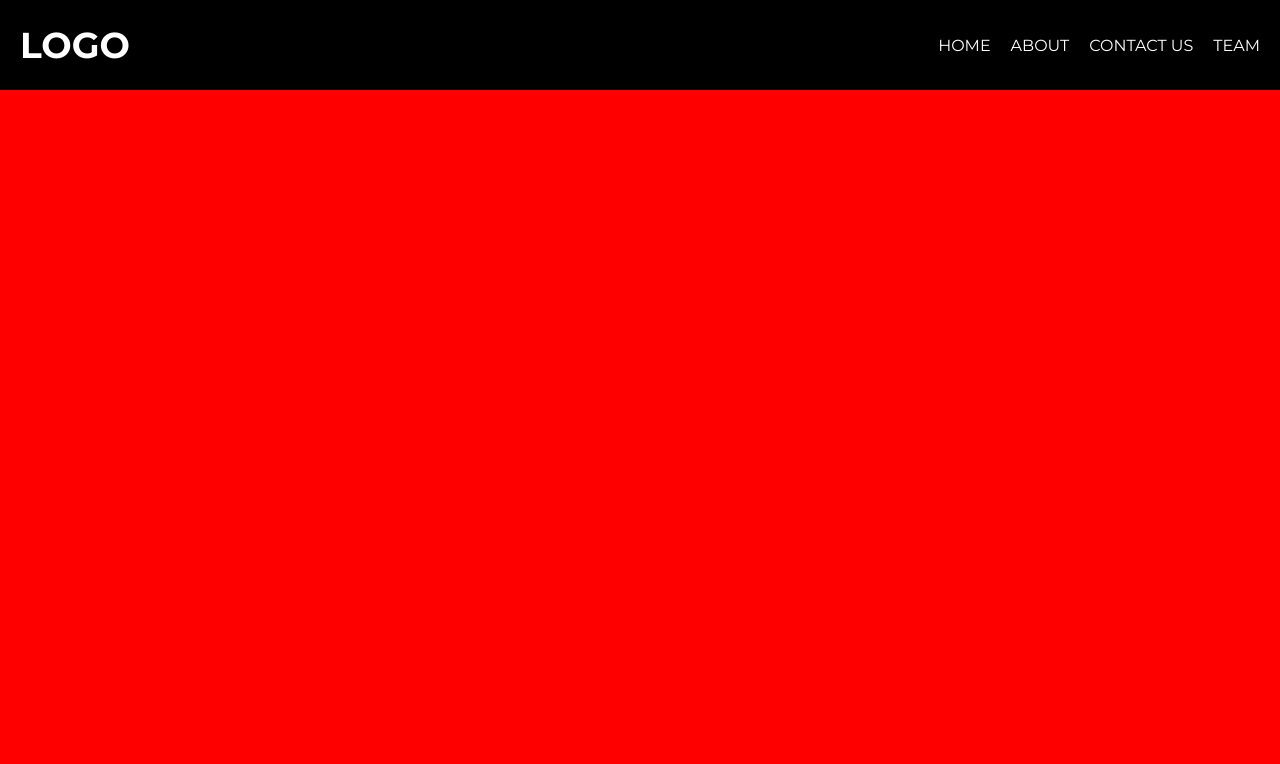
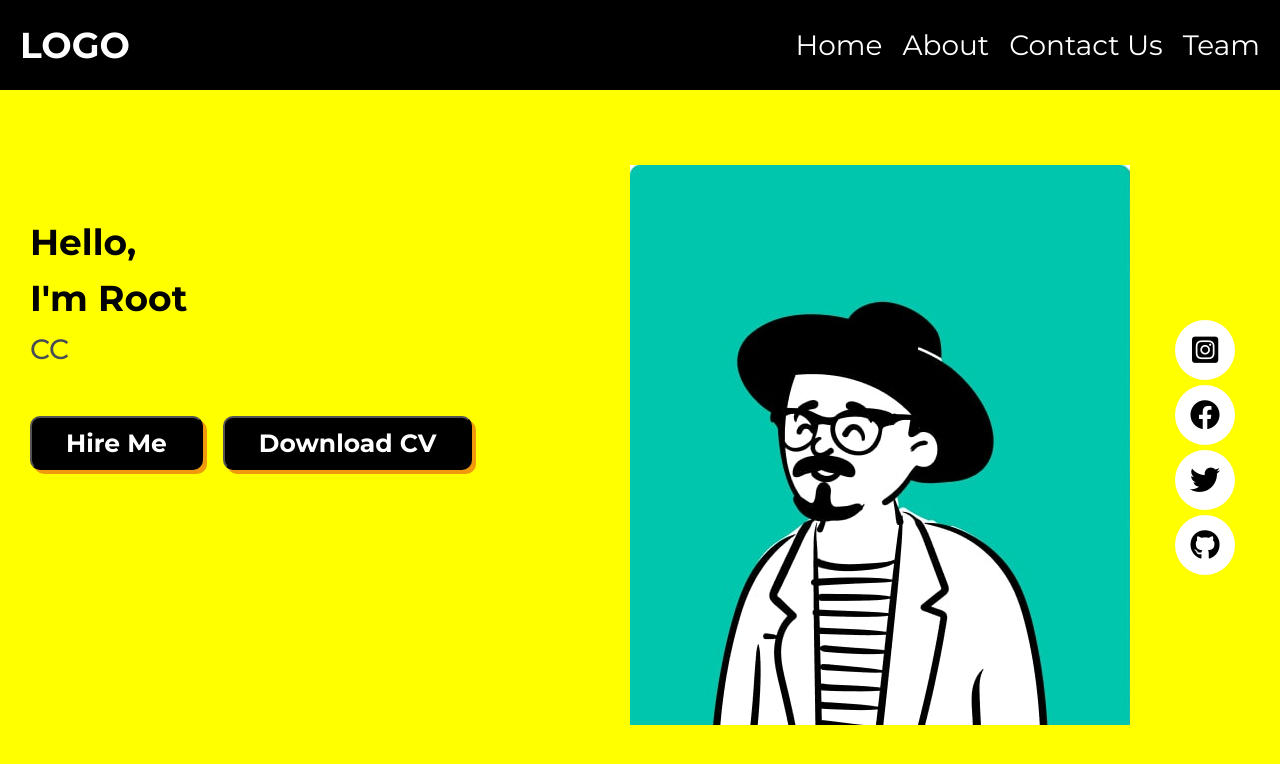
Before and after one commit to blrveli243/pa-siber-fe-workshop, a plain HTML site: page index.html in a window 1280 px wide. Drawn offline with Linux system fonts and the light colour scheme.

Commit message:
feat:create social icons & button animation

```diff
--- a/index.html
+++ b/index.html
@@ -5,6 +5,7 @@
     <meta http-equiv="X-UA-Compatible" content="IE=edge">
     <meta name="viewport" content="width=device-width, initial-scale=1.0">
     <title>Portfolio</title>
+ <link rel="stylesheet" href="https://cdnjs.cloudflare.com/ajax/libs/font-awesome/6.2.1/css/all.min.css">
     <link rel="stylesheet" href="./style.css">
 </head>
 <body>
@@ -13,20 +14,57 @@
         <div class="nav-container">
             <ul>
                 <li class="nav-link">
-                    <a href="">HOME</a>
+                    <a href="">home</a>
                 </li>
                 <li class="nav-link">
-                    <a href="">ABOUT</a>
+                    <a href="">about</a>
                 </li>
                 <li class="nav-link">
-                    <a href="">CONTACT US</a>
+                    <a href="">contact us</a>
                 </li>
                 <li class="nav-link">
-                    <a href="">TEAM</a></li>
-
+                    <a href="">team</a>
+                </li>
             </ul>
         </div>
     </nav>
-    <main></main>
+    <main>
+        <div class="main-container">
+            <div class="main-infos-content">
+                <div class="text-content">
+                    <h2>Hello,</h2>
+                    <h2>I'm Root</h2>
+                    <span>CC</span>
+                </div>
+                <div class="button-content">
+                    <button>Hire Me</button>
+                    <button>Download CV</button>
+                </div>
+            </div>
+            <div class="main-image"></div>
+        </div>
+    </main>
+    <div class="social-container">
+        <a href="">
+            <div class="social-item instagram">
+                <i class="fa-brands fa-square-instagram"></i>
+            </div>
+            </a>
+            <a href="">
+                <div class="social-item facebook">
+                    <i class="fa-brands fa-facebook"></i>
+                </div>
+                </a>
+                <a href="">
+                    <div class="social-item twitter">
+                        <i class="fa-brands fa-twitter"></i>
+                    </div>
+                    </a>
+                    <a href="">
+                        <div class="social-item github">
+                            <i class="fa-brands fa-github"></i>
+                        </div>
+                        </a>
+    </div>
 </body>
 </html>
--- a/style.css
+++ b/style.css
@@ -1,50 +1,184 @@
-@import url('https://fonts.googleapis.com/css2?family=Montserrat:wght@400;500;700&family=Roboto:ital,wght@0,100;0,300;0,400;0,500;1,100;1,700&display=swap');
-*{
+@import url('https://fonts.googleapis.com/css2?family=Montserrat:wght@400;500;700&display=swap');
+* {
     margin: 0;
     padding: 0;
     box-sizing: border-box;
     font-family: 'Montserrat', sans-serif;
+}
 
-}
-a{
+a {
     text-decoration: none;
     color: inherit;
 }
-body{
+
+body {
     width: 100vw;
     height: 100vh;
 }
-nav{
+
+nav {
     height: 90px;
     width: 100%;
-    background-color:black;
+    background-color: black;
     color: white;
     padding: 0 20px;
     display: flex;
     justify-content: space-between;
     align-items: center;
 }
-main{
+
+main {
+    width: 100%;
     height: calc(100% - 90px);
-    width: 100%;
-    background-color: red;
+    background-color: yellow;
+    padding: 75px 150px 75px 30px;
 }
- .logo-container{
+
+.logo-container {
     font-size: 36px;
     font-weight: 700;
 }
+
 .nav-container ul {
     display: flex;
     align-items: center;
     justify-content: center;
     list-style: none;
+    border: none;
 }
 
+.nav-container ul .nav-link {
+    margin-right: 20px;
+    color: #fff;
+    text-transform: capitalize;
+    font-size: 28px;
+    font-weight: 300;
+    font-family: sans-serif;
+    border: none;
+    transition: 2.9s all ease-in-out;
+}
+.nav-container ul .nav-link:hover{
+border-bottom: 1px solid white;
+}
 
- .nav-container ul .nav-link{
-    margin-right: 20px;
+.nav-container ul .nav-link:last-child {
+    margin-right: 0;
+
+}
+
+main .main-container {
+    width: 100%;
+    height: 100%;
+    display: flex;
+}
+
+main .main-container .main-infos-content{
+    width: calc(100% - 500px);
+    height: 100%;
+    display: flex;
+    flex-direction: column;
+    justify-content: center;
+}
+
+main .main-container .main-infos-content .text-content{
+    margin-bottom: 50px;
+    margin-top: -200px;
+}
+
+main .main-container .main-infos-content h2{
+    margin-bottom: 12px;
+    font-size: 36px;
+    font-weight: 700;
+
+
+}
+
+main .main-container .main-infos-content span{
+    color: #474a57;
+    font-size: 28px;
+    font-weight: 500;
+    letter-spacing: -1;
+}
+
+main .main-container .main-infos-content .button-content{
+display: flex;
+gap: 20px;
+}
+
+main .main-container .main-infos-content .button-content button{
+    padding: 10px 34px;
+    border-radius: 10px;
+    background-color: black;
+    color: white;
+    font-weight: 700;
+    font-size: 25px;
+    box-shadow: 4px 4px 0px 0 #eb7711bf;
+    transition: .3sn all ease-in-out;
+cursor: pointer;
+}
+main .main-container .main-infos-content .button-content button:hover{
+    box-shadow: -4px -4px 0px 0 #eb7711bf;
+    animation: shake .3s 2 linear;
+
+
+
+}
+
+main .main-container .main-image{
+    width: 500px;
+    height: 100%;
+    background-image: url("img/photo_2022-11-26_13-37-18.jpg");
+}
+.social-container{
+    position: absolute;
+    right: 45px;
+    top: 40%;
+}
+.social-container a .social-item {
+    font-size: 30px;
+    background-color: #fff;
+    border-radius: 50%;
+    width: 60px;
+    height: 60px;
+    display: flex;
+    justify-content:center ;
+    align-items: center;
+    margin-bottom: 5px;
+
+}
+.social-container a .social-item.instagram:hover{
+    background-color: #E4405F;
     color: white;
 }
- .nav-container ul .nav-link:last-child{
-    margin-right: 0;
+.social-container a .social-item.facebook:hover{
+    background-color:#1877F2;
+    color: white;
 }
+.social-container a .social-item.twitter:hover{
+    background-color: #1DA1F2;
+    color: white;
+}
+.social-container a .social-item.github:hover{
+    background-color: #3AAF85;
+    color: white;
+}
+@keyframes shake{
+0%{
+    transform: rotate(0deg);
+
+}
+25%{
+    transform: rotate(10deg);
+}
+50%{
+    transform: rotate(0deg);
+}
+75%{
+    transform: rotate(-10deg);
+
+}
+100%{
+    transform: rotate(0deg);
+}
+
+}
```
Also changed, not shown: img/photo_2022-11-26_13-37-18.jpg (added). Lines whose indentation alone changed are shown as unchanged.
